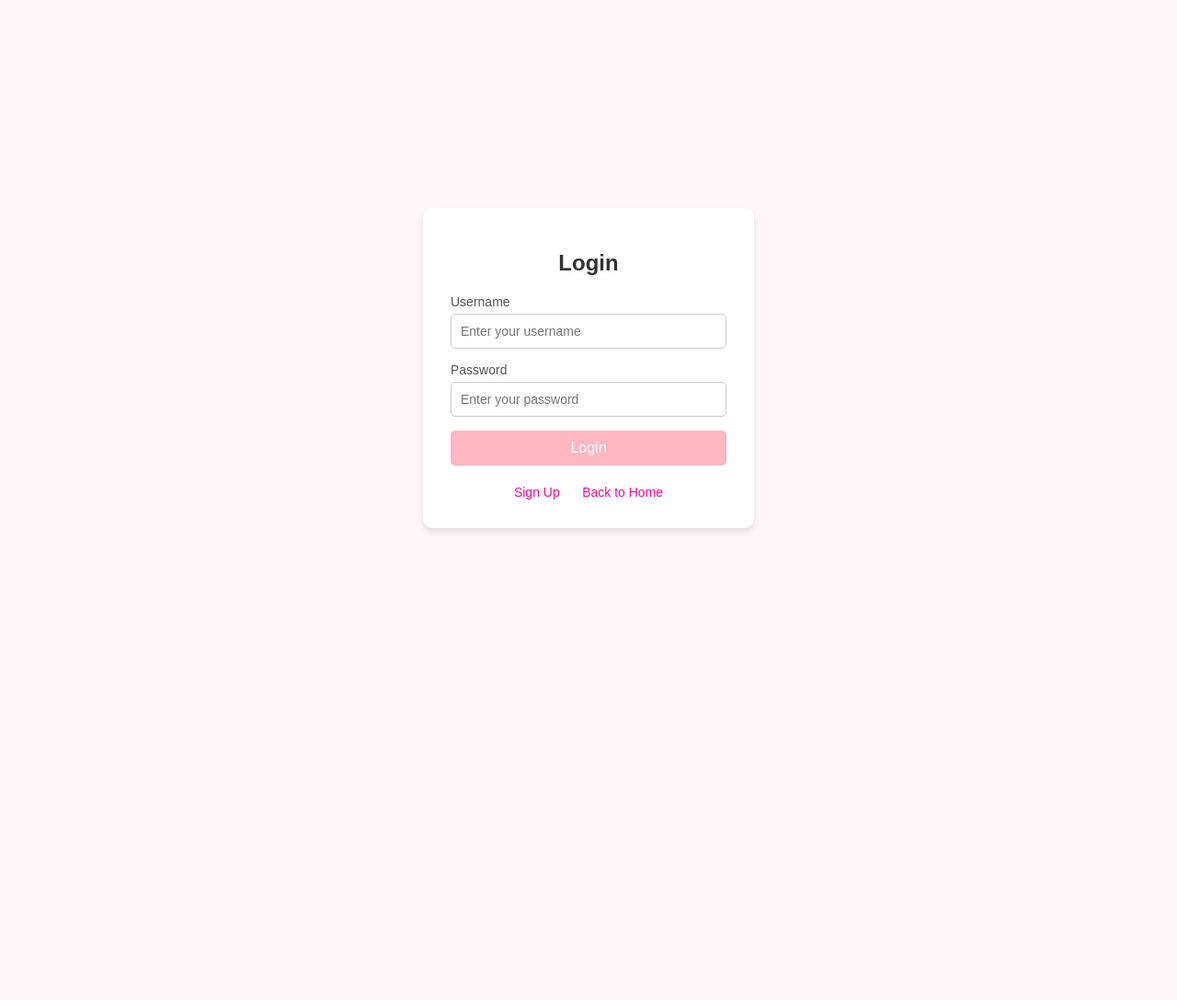
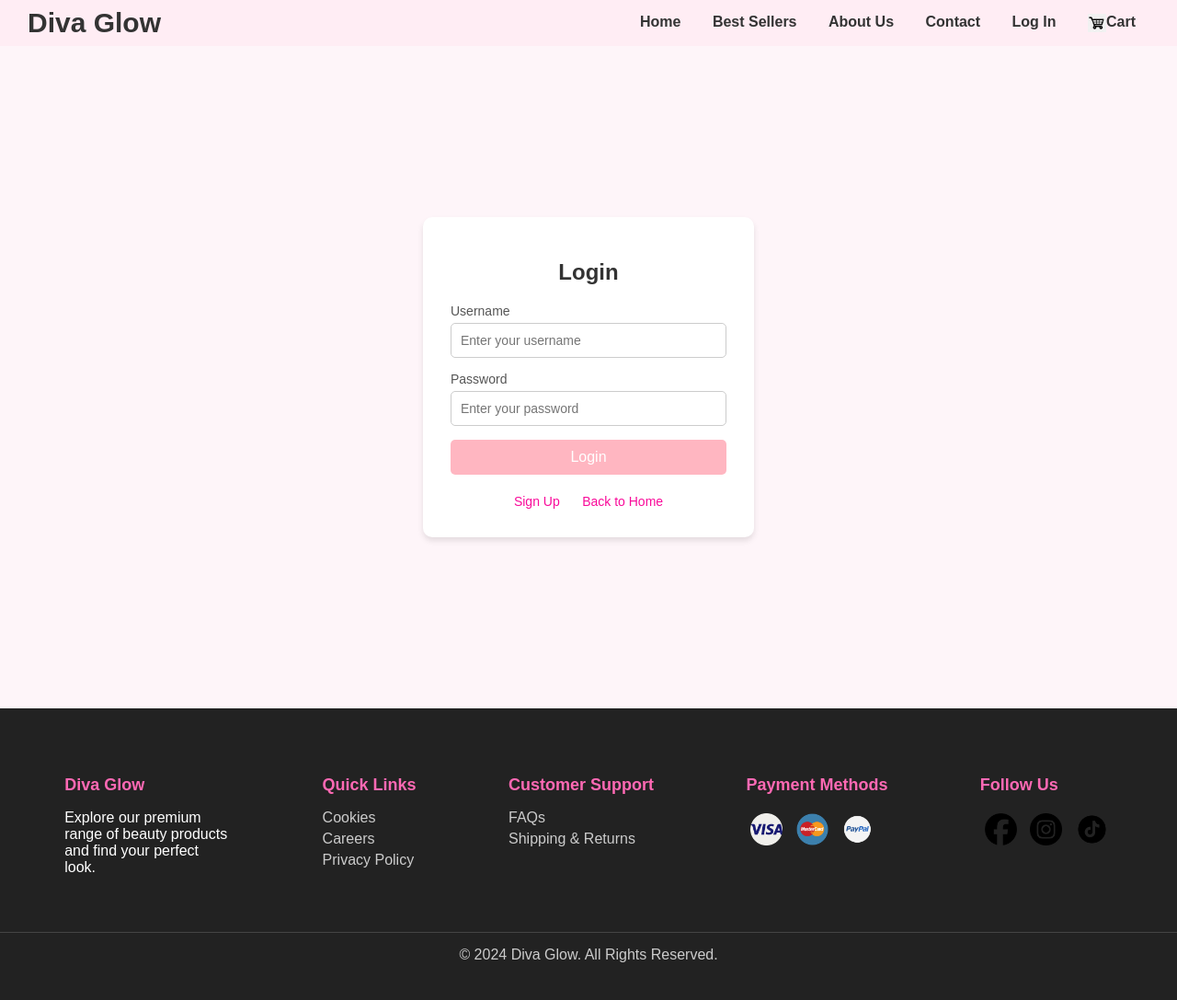
Before and after one commit to loritedemolli/ProjektiWEB, a PHP site: page /loginform.html in a window 1280 px wide. Shown: the whole page at 92% size. Before the commit the page ends 578 px from the top, so only its background shows below. Run offline with PHP 8.4, Linux system fonts and the light colour scheme.

Commit message:
Shtimi i header dhe footer ne log-in form

```diff
--- a/login_Stili.css
+++ b/login_Stili.css
@@ -2,11 +2,44 @@
 body {
     font-family: Arial, sans-serif;
     background-color: #fef5f9;
-    display: flex;
     justify-content: center;
     align-items: center;
     height: 100vh;
     margin: 0;
+}
+.nav-bar {
+    display: flex;
+    justify-content: space-between;
+    align-items: center;
+    padding: 10px 30px;
+    background-color: rgba(255, 235, 243, 0.8);
+    height: 30px;
+}
+.nav-bar h1{
+    font-size:  30px;
+    color: #333;
+}
+.nav-bar nav a {
+    text-decoration: none;
+    font-weight: bold;
+    margin: 0 15px;
+    color: #333;
+}
+.nav-bar nav a:hover {
+    color: #ff1493;
+}
+
+.cart-icon {
+    width: 20px;
+    vertical-align: middle;
+}
+
+.wrapcont {
+    display: flex;
+    justify-content: center;
+    align-items: center;
+    min-height: calc(100vh - 120px);
+    padding: 20px;
 }
 
 .login-container {
@@ -76,6 +109,72 @@ button:hover {
     color: #f90b9a;
 }
 
+footer {
+    background-color: #222;
+    color: #fff;
+    padding: 40px 0;
+}
+
+.footer-main {
+    display: flex;
+    flex-wrap: wrap;
+    justify-content: space-around;
+    text-align: left;
+    padding: 0 20px;
+}
+
+.footer-section {
+    max-width: 180px;
+    margin: 15px;
+}
+
+.footer-section h3 {
+    font-size: 18px;
+    color: #ff69b4;
+    margin-bottom: 15px;
+}
+
+.footer-section ul {
+    list-style: none;
+    padding: 0;
+}
+
+.footer-section ul li {
+    margin: 5px 0;
+}
+
+.footer-section ul li a {
+    color: #ccc;
+    text-decoration: none;
+}
+
+.footer-section ul li a:hover {
+    color: #ff69b4;
+}
+
+.payment-methods img, .social-media img {
+    width: 35px;
+    height: auto;
+    margin: 5px;
+    transition: transform 0.3s ease;
+    background-color: transparent;
+}
+
+.payment-methods img:hover, .social-media img:hover {
+    transform: scale(1.1);
+}
+
+.footer-bottom {
+    text-align: center;
+    margin-top: 30px;
+    padding-top: 15px;
+    border-top: 1px solid #444;
+    color: #ccc;
+}
+
+.footer-bottom p {
+    margin: 0;
+}
 @media (max-width: 600px) {
     body {
         padding: 20px;
--- a/loginform.html
+++ b/loginform.html
@@ -4,10 +4,23 @@
     <meta charset="UTF-8">
     <meta name="viewport" content="width=device-width, initial-scale=1.0">
     <title>Login</title>
-    <!-- Link the CSS file -->
     <link rel="stylesheet" href="login_Stili.css">
 </head>
 <body>
+    <header>
+        <div class="nav-bar">
+            <h1>Diva Glow</h1>
+            <nav>
+                <a href="projekti.html">Home</a>
+                <a href="bestsellers.html">Best Sellers</a>
+                <a href="aboutus.html">About Us</a>
+                <a href="contactus.html">Contact</a>
+                <a href="loginform.html">Log In</a>
+                <a href="#"><img src="fotot/cart.png" alt="Shopping Cart" class="cart-icon">Cart</a>
+            </nav>
+        </div>
+    </header>
+    <div class="wrapcont">
     <div class="login-container">
         <h1>Login</h1>
         <form id="loginForm">
@@ -25,6 +38,50 @@
             <a href="loginform.html" class="option-link">Back to Home</a>
         </div>
     </div>
+    </div>
+    <footer>
+        <div class="footer-main">
+            <div class="footer-section brand-info">
+                <h3>Diva Glow</h3>
+                <p>Explore our premium range of beauty products and find your perfect look.</p>
+            </div>
+
+            <div class="footer-section links">
+                <h3>Quick Links</h3>
+                <ul>
+                    <li><a href="#">Cookies</a></li>
+                    <li><a href="#">Careers</a></li>
+                    <li><a href="#">Privacy Policy</a></li>
+                </ul>
+            </div>
+
+            <div class="footer-section support">
+                <h3>Customer Support</h3>
+                <ul>
+                    <li><a href="#">FAQs</a></li>
+                    <li><a href="#">Shipping & Returns</a></li>
+                </ul>
+            </div>
+
+            <div class="footer-section payment-methods">
+                <h3>Payment Methods</h3>
+                <img src="fotot/visa.png" alt="Visa">
+                <img src="fotot/mastercard.png" alt="Mastercard">
+                <img src="fotot/pay.png" alt="PayPal">
+            </div>
+
+            <div class="footer-section social-media">
+                <h3>Follow Us</h3>
+                <a href="https://facebook.com"><img src="fotot/facebook.png" alt="Facebook"></a>
+                <a href="https://instagram.com"><img src="fotot/i.png" alt="Instagram"></a>
+                <a href="https://tiktok.com"><img src="fotot/ti.png" alt="TikTok"></a>
+            </div>
+        </div>
+
+        <div class="footer-bottom">
+            <p>&copy; 2024 Diva Glow. All Rights Reserved.</p>
+        </div>
+    </footer>
     <script src="script.js"></script>
 </body>
 </html>
--- a/loginforma/script.js
+++ /dev/null
@@ -1,25 +0,0 @@
-
-document.getElementById("loginForm").addEventListener("submit", function(event) {
-    const username = document.getElementById("username").value.trim();
-    const password = document.getElementById("password").value.trim();
-    const errorMessage = document.getElementById("error-message");
-
-    errorMessage.textContent = "";
-
-    //validoje username-in//
-    if (username === "") {
-        errorMessage.textContent = "Username is required.";
-        event.preventDefault();
-        return;
-    }
-
-    //validoje passwordin//
-    if (password === "") {
-        errorMessage.textContent = "Password is required.";
-        event.preventDefault();
-        return;
-    }
-
-
-    alert("Login successful!");
-});
--- a/projekti.css
+++ b/projekti.css
@@ -36,7 +36,7 @@ body {
 }
 
 #header-bar {
-   background-color: rgb(255, 182, 193);
+   background-color: #ff9dce;
    text-align: center;
    padding: 10px 0;
    font-weight: bold;
@@ -63,7 +63,7 @@ body {
 
 }
 .nav-bar nav a:hover {
-    color: rgb(214, 56, 232);
+    color: #ff1493;
 }
 .cart-icon {
   width: 20px;
```
